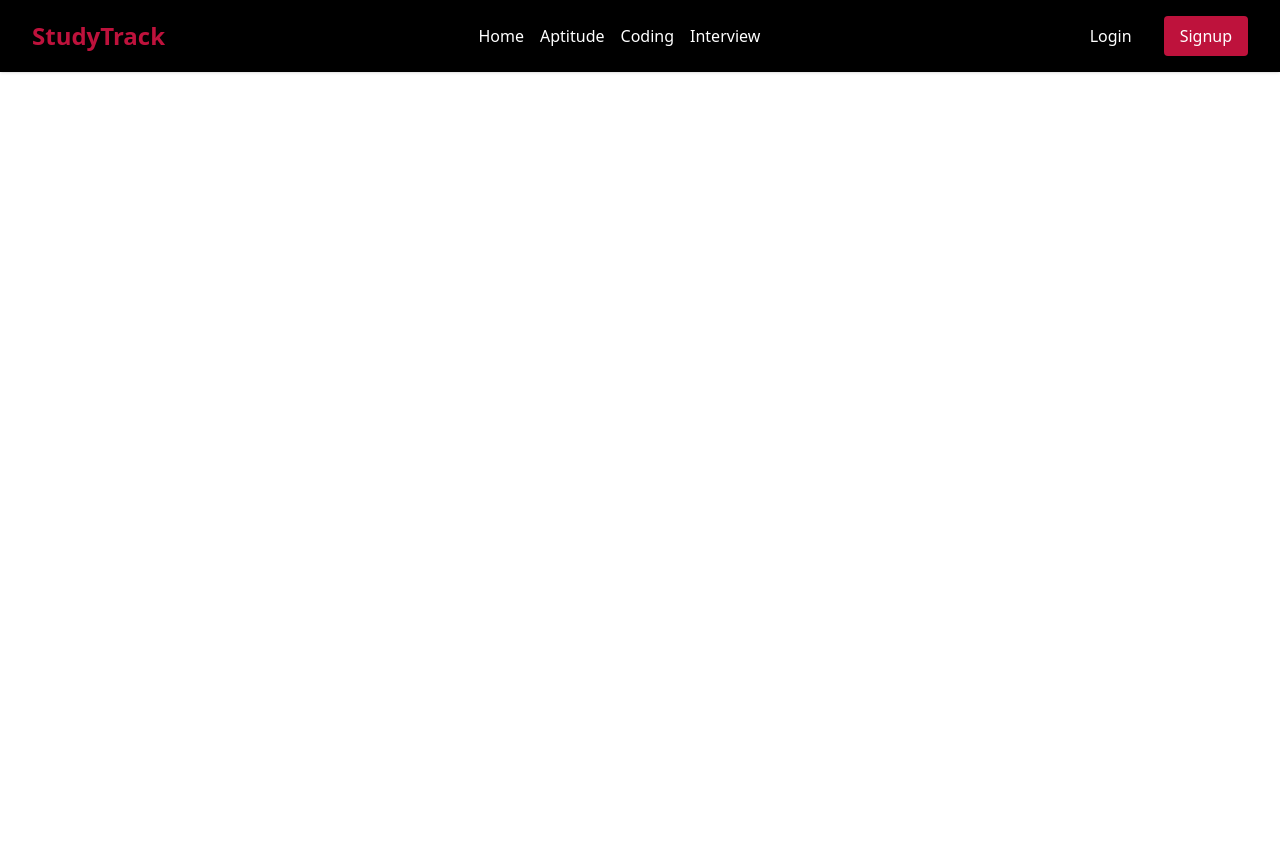
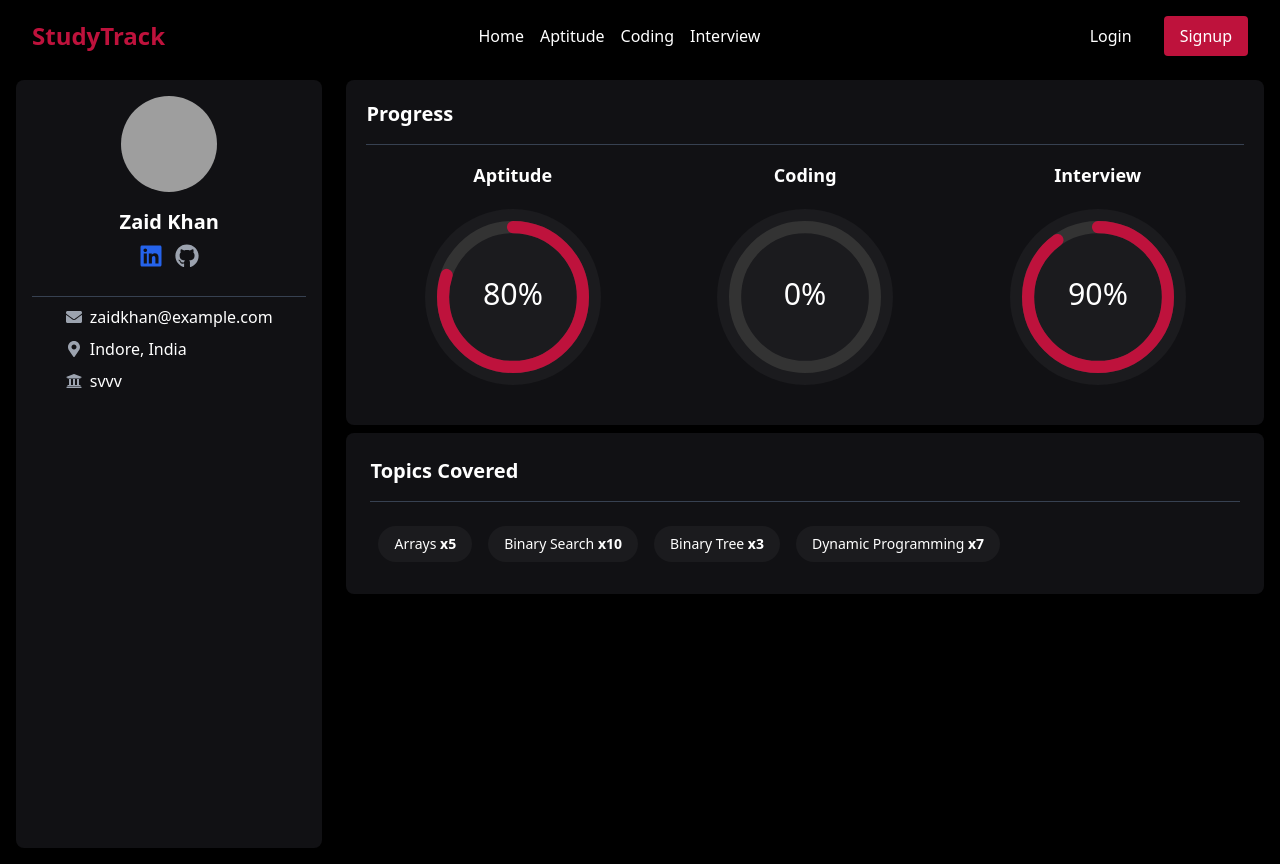
Before and after one commit to Sajidqureshi322/StudyTrack, a React (Create React App) app: page /profile in a window 1280 px wide. Built offline with nearby package versions, Linux system fonts and the light colour scheme; grey boxes are pictures that could not be loaded.

Commit message:
Add Profile Section
Add checkbox in coding section

```diff
--- a/package.json
+++ b/package.json
@@ -9,7 +9,10 @@
     "@testing-library/react": "^13.4.0",
     "@testing-library/user-event": "^13.5.0",
     "axios": "^1.7.7",
+    "chart.js": "^4.4.6",
     "react": "^18.3.1",
+    "react-chartjs-2": "^5.2.0",
+    "react-circular-progressbar": "^2.1.0",
     "react-dom": "^18.3.1",
     "react-icons": "^5.3.0",
     "react-router-dom": "^6.27.0",
--- a/src/App.jsx
+++ b/src/App.jsx
@@ -12,10 +12,13 @@ import Signup from './components/Signup';
 import './index.css';
 import InterviewPage from './components/InterviewPage';
 import { ToastContainer } from 'react-toastify';
+import Profile from './components/Profile';
+
 
 const App = () => {
   // State to control visibility of Login and Signup buttons
   const [showButtons, setShowButtons] = useState(true);
+  const [codingProgress, setCodingProgress] = useState(0);
 
   return (
     <>
@@ -29,8 +32,9 @@ const App = () => {
             <Route path="/login" element={<Login setShowButtons={setShowButtons} />} />
             <Route path="/signup" element={<Signup />} />
             <Route path="/aptitude" element={<div><Aptitude /> <Footer/></div>} />
-            <Route path="/coding" element={<div><Coding /> <Footer/></div>} />
+            <Route path="/coding" element={<div><Coding onProgressUpdate={setCodingProgress} /> <Footer /></div>} />
             <Route path="/interview" element={<InterviewPage />} />
+            <Route path="/profile" element={<Profile codingProgress={codingProgress} />} />
             <Route path="/" element={
               <div>
                 <Companies />
--- a/src/components/Coding.jsx
+++ b/src/components/Coding.jsx
@@ -1,6 +1,7 @@
-import React, { useState } from 'react';
+import React, { useEffect, useState } from 'react';
 import { FaLink } from "react-icons/fa6"; // Importing the link icon
 import { VscFileCode } from "react-icons/vsc"; // Importing the code file icon
+import { FaCheckCircle } from "react-icons/fa";
 
 // All questions from the PDF, categorized by topics with difficulty levels
 const codingData = {
@@ -315,19 +316,56 @@ const getColorForDifficulty = (difficulty) => {
   }
 };
 
-const Coding = () => {
+const Coding = ({ onProgressUpdate }) => {
   const [selectedTopic, setSelectedTopic] = useState(Object.keys(codingData)[0]);
 
+  // Initialize completedQuestions with an empty array for each topic
+  const [completedQuestions, setCompletedQuestions] = useState(
+    Object.keys(codingData).reduce((acc, topic) => {
+      acc[topic] = codingData[topic].map((question) => ({
+        ...question,
+        solved: false, // Default all questions as unsolved
+      }));
+      return acc;
+    }, {})
+  );
+
+  const handleSolvedClick = (questionId, topic) => {
+    const confirmSolve = window.confirm("Are you sure you solved this question?");
+    if (confirmSolve) {
+      setCompletedQuestions(prevState => ({
+        ...prevState,
+        [topic]: prevState[topic].map((question) =>
+          question.id === questionId ? { ...question, solved: !question.solved } : question // Toggle the solved status
+        ),
+      }));
+    }
+  };
+
+  // Calculate coding progress percentage
+  const calculateProgress = () => {
+    const totalQuestions = Object.values(codingData).flat().length;
+    const completedCount = Object.values(completedQuestions).flat().filter(question => question.solved).length;
+    return Math.round((completedCount / totalQuestions) * 100);
+  };
+
+  // Update progress whenever completedQuestions state changes
+  useEffect(() => {
+    const progress = calculateProgress();
+    onProgressUpdate(progress);
+  }, [completedQuestions, onProgressUpdate]);
+
   return (
-    <div className="flex min-h-screen bg-black text-white ">
-      <div className=" w-1/4 bg-black border border-customBlack rounded-lg p-5 h-screen flex flex-col">
+    <div className="flex min-h-screen bg-black text-white">
+      <div className="w-1/4 bg-black border border-customBlack rounded-lg p-5 h-screen flex flex-col">
         <h2 className="text-2xl font-bold mb-5">Coding Topics</h2>
         {Object.keys(codingData).map((topic) => (
           <button
             key={topic}
             onClick={() => setSelectedTopic(topic)}
-            className={`w-full text-left px-4 py-3 m-2 rounded-lg cursor-pointer  ${selectedTopic === topic ? "bg-customBlack" : "bg-black"
-              } hover:bg-customBlack flex justify-between items-center`}
+            className={`w-full text-left px-4 py-3 m-2 rounded-lg cursor-pointer ${
+              selectedTopic === topic ? "bg-customBlack" : "bg-black"
+            } hover:bg-customBlack flex justify-between items-center`}
           >
             <div className="flex items-center">
               <VscFileCode className="mr-2 text-xl" />
@@ -341,19 +379,31 @@ const Coding = () => {
       </div>
 
       <div className="rightSection w-3/4 bg-black p-6 space-y-4 overflow-y-auto h-screen">
-        <h2 className="text-2xl font-bold text-white mb-4 ">
+        <h2 className="text-2xl font-bold text-white mb-4">
           {selectedTopic} Questions
         </h2>
-        <ul className="space-y-3 ">
+        <ul className="space-y-3">
           {codingData[selectedTopic].map((question) => (
-            <li key={question.id} className="bg-customBlack p-4 rounded-lg hover:bg-customOb flex items-center justify-between ">
-              <a href={question.link} target="_blank" rel="noopener noreferrer" className="text-lg font-semibold text-blue-400 flex items-center ">
+            <li key={question.id} className="bg-customBlack p-4 rounded-lg hover:bg-customOb flex items-center justify-between">
+              <a href={question.link} target="_blank" rel="noopener noreferrer" className="text-lg font-semibold text-blue-400 flex items-center">
                 <FaLink className="mr-2" />
                 {question.title}
               </a>
-              <span className={`ml-4 ${getColorForDifficulty(question.difficulty)} font-semibold`}>
-                {question.difficulty}
-              </span>
+              <div className="flex items-center">
+                <span className={`ml-4 ${getColorForDifficulty(question.difficulty)} font-semibold`}>
+                  {question.difficulty}
+                </span>
+                <button
+                  onClick={() => handleSolvedClick(question.id, selectedTopic)}
+                  className="ml-4 text-green-400 focus:outline-none"
+                >
+                  {completedQuestions[selectedTopic]?.find(q => q.id === question.id)?.solved ? (
+                    <FaCheckCircle className="text-green-500" />
+                  ) : (
+                    <FaCheckCircle className="text-gray-500" />
+                  )}
+                </button>
+              </div>
             </li>
           ))}
         </ul>
--- /dev/null
+++ b/src/components/Profile.jsx
@@ -0,0 +1,143 @@
+import React from 'react';
+import { CircularProgressbar, buildStyles } from 'react-circular-progressbar';
+import 'react-circular-progressbar/dist/styles.css';
+import { FaLinkedin, FaGithub, FaEnvelope, FaMapMarkerAlt, FaUniversity } from 'react-icons/fa';
+
+const Profile = ({ user, codingProgress }) => {
+  // Sample user data
+  const userData = user || {
+    name: "Zaid Khan",
+    email: "zaidkhan@example.com",
+    location: "Indore, India",
+    college: "svvv",
+    socialLinks: {
+      linkedin: "https://www.linkedin.com/in/zaidkhan",
+      github: "https://github.com/zaidkhan",
+    },
+    preparation: {
+      aptitude: 80, // percentage of preparation in aptitude
+      coding: codingProgress,
+      interview: 90,
+    },
+    topicsCovered: [
+      { name: "Arrays", count: 5 },
+      { name: "Binary Search", count: 10 },
+      { name: "Binary Tree", count: 3 },
+      { name: "Dynamic Programming", count: 7 },
+    ]
+  };
+
+  return (
+    <div className="flex bg-black text-white h-screen p-4">
+      {/* Left Sidebar */}
+      <div className="w-1/4 bg-customBlack rounded-lg p-4 flex flex-col items-center">
+        {/* Profile Picture */}
+        <div className="w-24 h-24 bg-customOb rounded-full mb-4">
+          {/* Placeholder image, replace with actual user image */}
+          <img
+            src="./images/avtar"
+            alt="User Avatar"
+            className="w-full h-full object-cover rounded-full"
+          />
+        </div>
+        <h2 className="text-xl font-bold mb-2">{userData.name}</h2>
+
+        {/* Social Media Links */}
+        <div className="flex space-x-3 mb-6 text-2xl ">
+          <a href={userData.socialLinks.linkedin} target="_blank" rel="noopener noreferrer" className="text-blue-600">
+            <FaLinkedin />
+          </a>
+          <a href={userData.socialLinks.github} target="_blank" rel="noopener noreferrer" className="text-gray-400">
+            <FaGithub />
+          </a>
+        </div>
+        <div className="border-b border-gray-700 w-full pt-1"></div>
+
+        {/* Personal Information */}
+        <div className="text-center space-y-2 mt-2 ">
+          <div className="flex items-center space-x-2">
+            <FaEnvelope className="text-gray-400" />
+            <p>{userData.email}</p>
+          </div>
+          <div className="flex items-center space-x-2">
+            <FaMapMarkerAlt className="text-gray-400" />
+            <p>{userData.location}</p>
+          </div>
+          <div className="flex items-center space-x-2">
+            <FaUniversity className="text-gray-400" />
+            <p>{userData.college}</p>
+          </div>
+        </div>
+      </div>
+
+      {/* Right Side Content */}
+      <div className="w-3/4 ml-6 flex flex-col">
+        {/* Preparation Progress Section */}
+        <div className="w-full bg-customBlack rounded-lg p-5 items-center">
+        <h1 className="items-center font-semibold mb-4 text-xl border-b border-gray-700 pb-4 ">Progress</h1>
+        <div className="flex justify-around mb-5 ">
+          <div className="text-center">
+            <h3 className="text-lg font-semibold mb-5">Aptitude</h3>
+            <div className="bg-customOb p-3 rounded-full size-44">
+              <CircularProgressbar
+                value={userData.preparation.aptitude}
+                text={`${userData.preparation.aptitude}%`}
+                styles={buildStyles({
+                  textColor: "white",
+                  pathColor: "#BE123C",
+                  trailColor: "#333",
+                })}
+              />
+            </div>
+          </div>
+          <div className="text-center">
+            <h3 className="text-lg font-semibold mb-5">Coding</h3>
+            <div className="bg-customOb p-3 rounded-full size-44">
+              <CircularProgressbar
+                value={userData.preparation.coding}
+                text={`${userData.preparation.coding}%`}
+                styles={buildStyles({
+                  textColor: "white",
+                  pathColor: "#BE123C",
+                  trailColor: "#333",
+                })}
+              />
+            </div>
+          </div>
+          <div className="text-center">
+            <h3 className="text-lg font-semibold mb-5">Interview</h3>
+            <div className="bg-customOb p-3 rounded-full size-44">
+              <CircularProgressbar
+                value={userData.preparation.interview}
+                text={`${userData.preparation.interview}%`}
+                styles={buildStyles({
+                  textColor: "white",
+                  pathColor: "#BE123C",
+                  trailColor: "#333",
+                })}
+              />
+            </div>
+          </div>
+        </div>
+        </div>
+
+        {/* Topics Covered Section */}
+        <div className="bg-customBlack rounded-lg p-6 mt-2">
+          <h3 className="text-xl font-semibold mb-4 border-b border-gray-700 pb-4">Topics Covered</h3>
+          <div className="flex flex-wrap">
+            {userData.topicsCovered.map((topic, index) => (
+              <div
+                key={index}
+                className="bg-customOb rounded-full px-4 py-2 text-sm m-2"
+              >
+                {topic.name} <span className="font-bold">x{topic.count}</span>
+              </div>
+            ))}
+          </div>
+        </div>
+      </div>
+    </div>
+  );
+};
+
+export default Profile;
```
Also changed, not shown: 2 other files (tests, documents, lock files or other folders).
